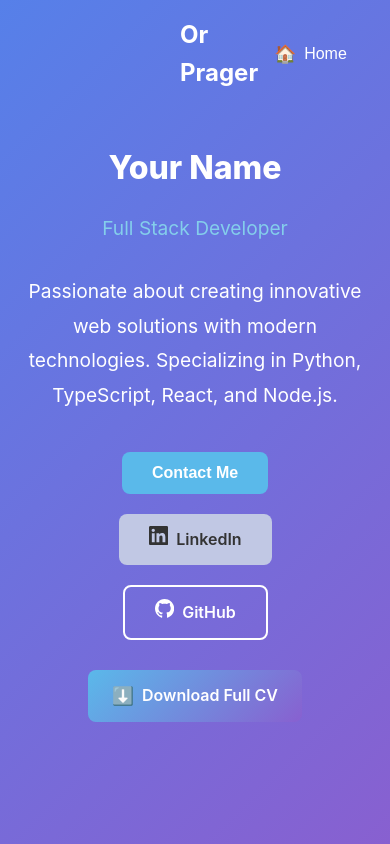
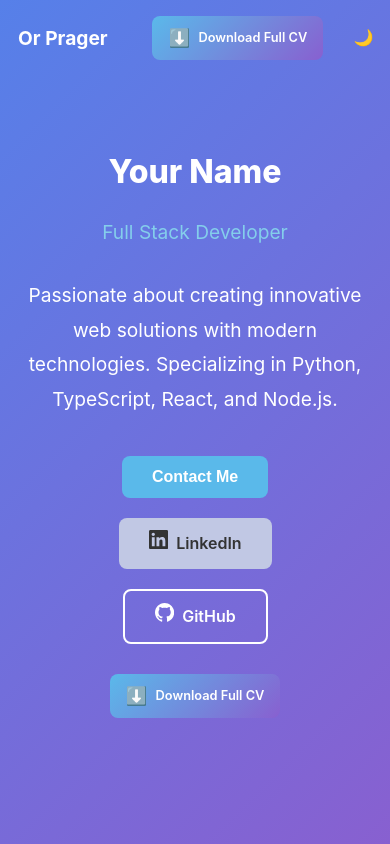
Before and after one commit to VisedFeline121/portfolio_site, a React (Vite) app in the folder portfolio-app/: page / in a window 390 px wide. Shown: the top 844 px of the page. Built offline with nearby package versions, Linux system fonts and the light colour scheme; no server answers.

Commit message:
fixed navbar responsiveness

```diff
--- a/portfolio-app/src/components/Navbar/Navbar.css
+++ b/portfolio-app/src/components/Navbar/Navbar.css
@@ -24,10 +24,11 @@
 
 .navbar-container {
     width: 100%;
-    padding: 0 20px;
+    padding: 0 20px 0 20px;
     display: flex;
     justify-content: space-between;
     align-items: center;
+    padding-right: 40px;
 }
 
 .navbar-brand {
@@ -36,7 +37,9 @@
     font-size: 1.5rem;
     font-weight: 700;
     color: var(--white);
-    margin-left: 10rem;
+    margin-left: 2rem;
+    /* Make it responsive */
+    flex-shrink: 0;
 }
 
 .navbar-name {
@@ -51,14 +54,19 @@
 .navbar-right {
     display: flex;
     align-items: center;
-    gap: 2rem;
+    gap: 1rem;
     margin-left: auto;
+    /* Ensure it doesn't overflow */
+    flex-wrap: wrap;
+    justify-content: flex-end;
 }
 
 .navbar-links {
     display: flex;
-    gap: 2rem;
+    gap: 1rem;
     align-items: center;
+    /* Make it responsive */
+    flex-wrap: wrap;
 }
 
 .nav-link {
@@ -158,3 +166,58 @@
     background-color: rgba(255, 255, 255, 0.1);
     transform: translateY(-2px);
 }
+
+@media (max-width: 1200px) {
+    .navbar-brand {
+        margin-left: 1rem;
+    }
+
+    .navbar-links {
+        gap: 0.5rem;
+    }
+
+    .navbar-right {
+        gap: 0.5rem;
+    }
+}
+
+@media (max-width: 900px) {
+    .navbar-container {
+        padding: 0 10px;
+    }
+
+    .navbar-brand {
+        margin-left: 0.5rem;
+        font-size: 1.2rem;
+    }
+
+    .nav-link {
+        padding: 0.4rem 0.8rem;
+        font-size: 0.9rem;
+    }
+
+    .cv-button {
+        padding: 0.6rem 1.2rem;
+        font-size: 0.9rem;
+    }
+}
+
+@media (max-width: 700px) {
+    .navbar-links {
+        display: none;
+    }
+
+    .navbar-right {
+        gap: 0.5rem;
+    }
+
+    .cv-button {
+        padding: 0.5rem 1rem;
+        font-size: 0.8rem;
+    }
+
+    .theme-toggle {
+        font-size: 1rem;
+        padding: 0.4rem;
+    }
+}
```
